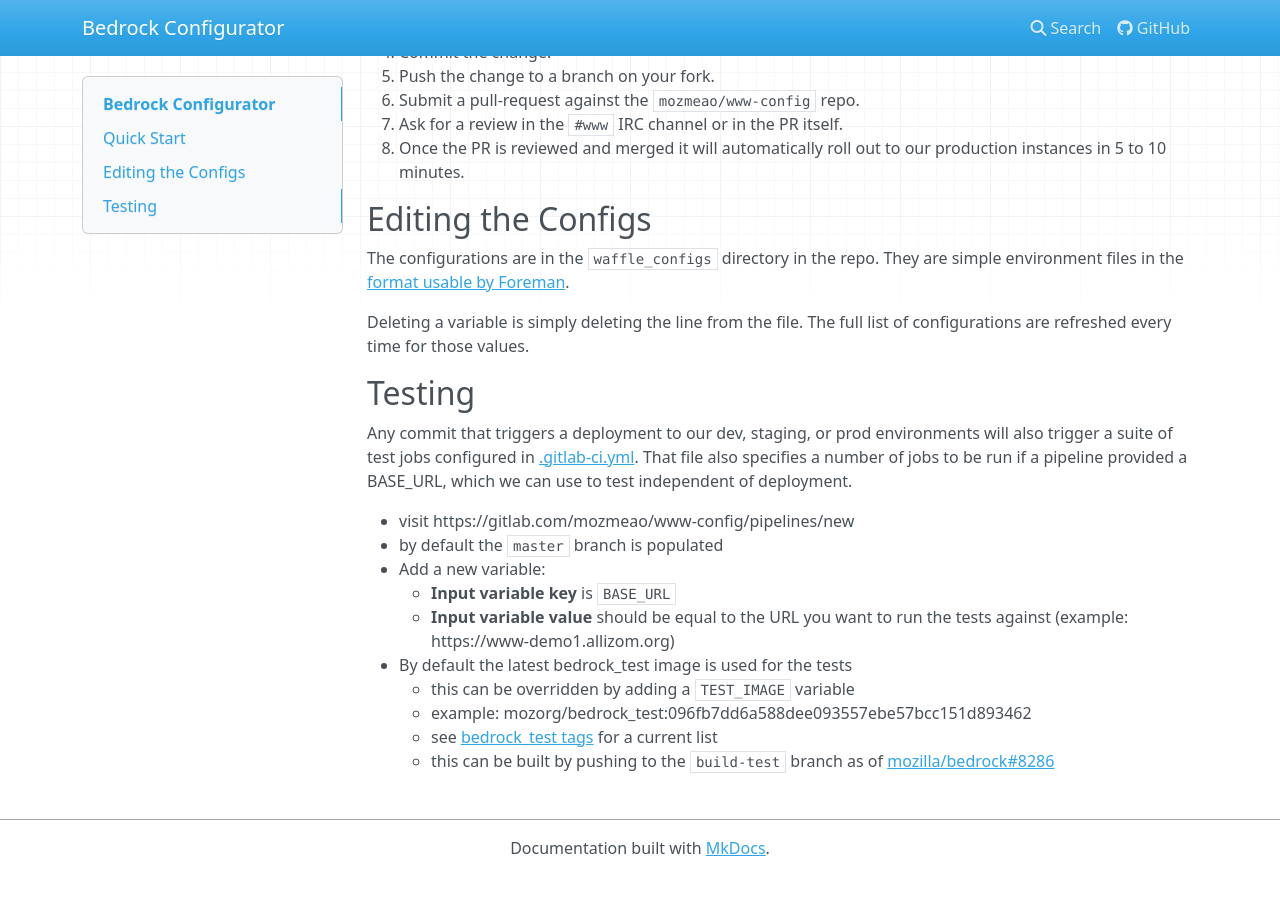
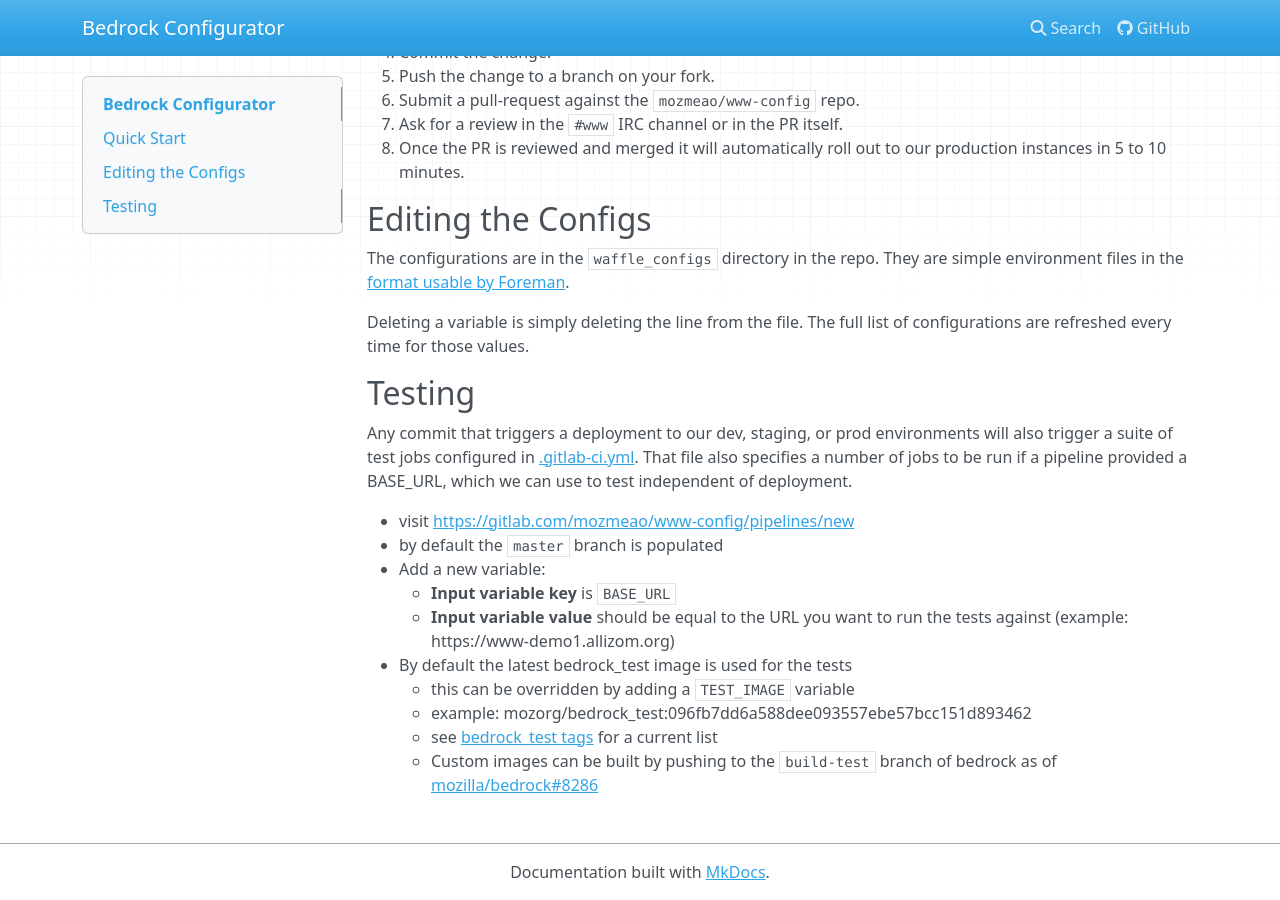
Before and after one commit to mozmeao/www-config, an MkDocs documentation site: the page built from docs/index.md, in a window 1280 px wide and 900 px high, scrolled down 613 px. Built offline with MkDocs 1.6.1, drawn with Linux system fonts in a browser that asks for light colours; nearby versions of some CDN libraries; before the commit the page ends 1489 px from its top, so only the background shows below that.

```diff
--- a/docs/index.md
+++ b/docs/index.md
@@ -39,7 +39,7 @@ Deleting a variable is simply deleting the line from the file. The full list of
 
 Any commit that triggers a deployment to our dev, staging, or prod environments will also trigger a suite of test jobs configured in [.gitlab-ci.yml](https://github.com/mozmeao/www-config/blob/master/.gitlab-ci.yml). That file also specifies a number of jobs to be run if a pipeline provided a BASE_URL, which we can use to test independent of deployment.
 
-  - visit https://gitlab.com/mozmeao/www-config/pipelines/new
+  - visit [https://gitlab.com/mozmeao/www-config/pipelines/new](https://gitlab.com/mozmeao/www-config/pipelines/new)
   - by default the `master` branch is populated
   - Add a new variable:
     - **Input variable key** is `BASE_URL`
@@ -48,4 +48,4 @@ Any commit that triggers a deployment to our dev, staging, or prod environments
     - this can be overridden by adding a `TEST_IMAGE` variable
     - example: mozorg/bedrock_test:096fb7dd6a588dee093557ebe57bcc151d893462
       - see [bedrock_test tags](https://hub.docker.com/r/mozorg/bedrock_test/tags) for a current list
-      - this can be built by pushing to the `build-test` branch as of [mozilla/bedrock#8286](https://github.com/mozilla/bedrock/pull/8286)
+      - Custom images can be built by pushing to the `build-test` branch of bedrock as of [mozilla/bedrock#8286](https://github.com/mozilla/bedrock/pull/8286)
```
